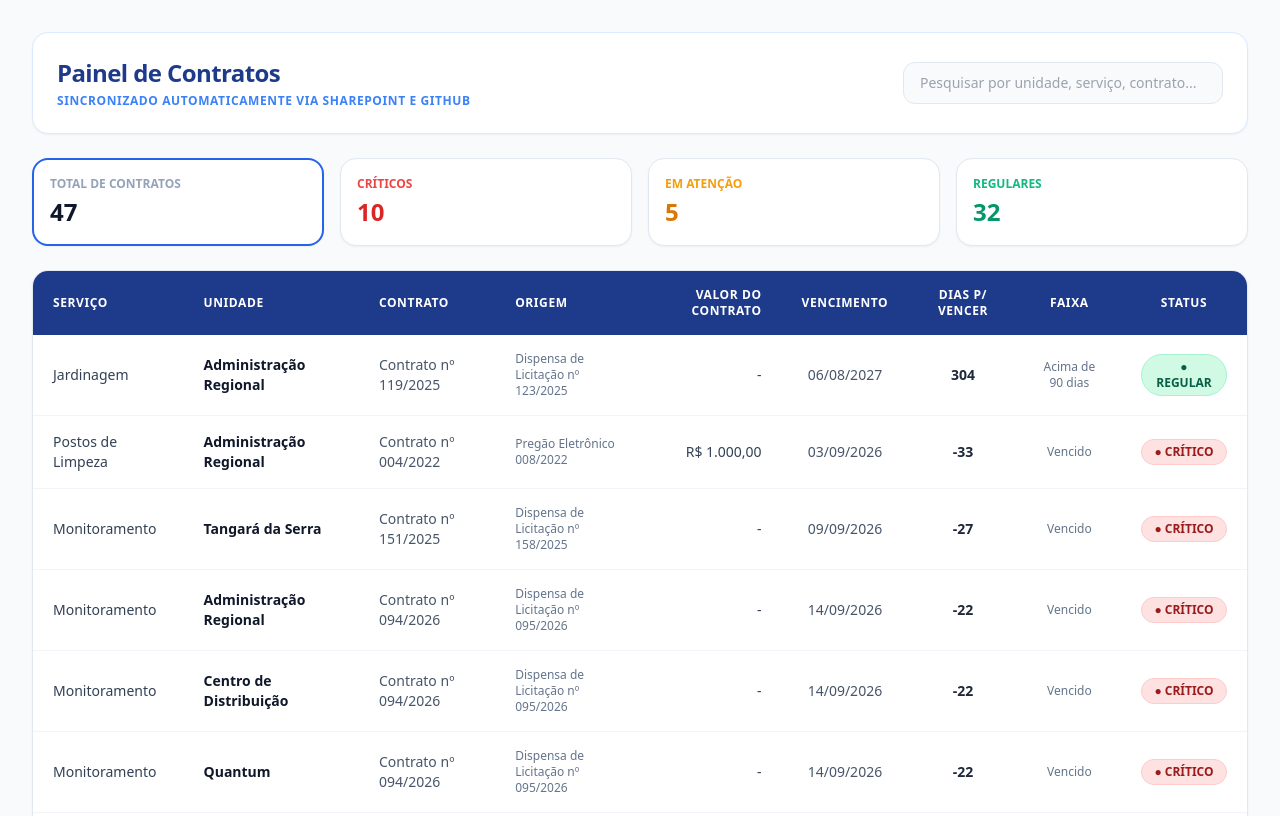
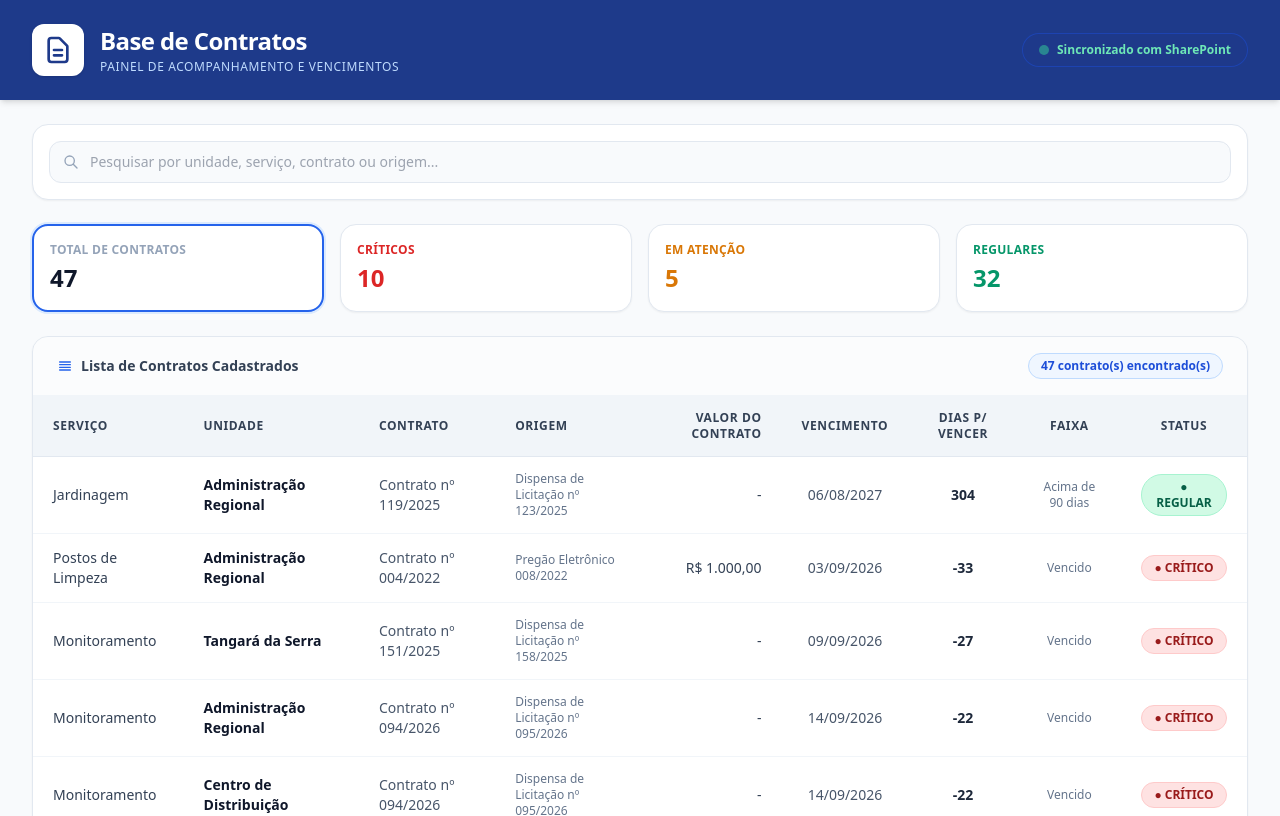
Before and after one commit to changluis2016-jpg/Base-de-Contratos, a plain HTML site: page index.html in a window 1280 px wide. Shown: the top 816 px of the page. Drawn offline with nearby package versions, Linux system fonts and the light colour scheme.

Commit message:
Refactor HTML structure and improve styling

```diff
--- a/index.html
+++ b/index.html
@@ -12,56 +12,83 @@
         .badge-regular { background-color: #d1fae5; color: #065f46; border: 1px solid #a7f3d0; }
     </style>
 </head>
-<body class="bg-slate-50 text-slate-800 font-sans antialiased min-h-screen p-4 md:p-8">
+<body class="bg-slate-50 text-slate-800 font-sans antialiased min-h-screen">
 
-    <div class="max-w-7xl mx-auto space-y-6">
-        <!-- Cabeçalho -->
-        <header class="bg-white p-6 rounded-2xl shadow-sm border border-blue-100 flex flex-col md:flex-row justify-between items-start md:items-center gap-4">
-            <div>
-                <h1 class="text-2xl font-black text-blue-900 tracking-tight">Painel de Contratos</h1>
-                <p class="text-xs font-semibold text-blue-500 mt-1 uppercase tracking-wider">Sincronizado automaticamente via SharePoint e GitHub</p>
+    <!-- Topo Azul Escuro Estilo Painel de Frotas -->
+    <div class="bg-[#1e3a8a] text-white py-6 px-4 md:px-8 shadow-md">
+        <div class="max-w-7xl mx-auto flex flex-col md:flex-row justify-between items-start md:items-center gap-4">
+            <div class="flex items-center gap-4">
+                <div class="bg-white p-2.5 rounded-xl shadow">
+                    <svg class="w-8 h-8 text-[#1e3a8a]" fill="none" stroke="currentColor" stroke-width="2" viewBox="0 0 24 24"><path stroke-linecap="round" stroke-linejoin="round" d="M9 12h6m-6 4h6m2 5H7a2 2 0 01-2-2V5a2 2 0 012-2h5.586a1 1 0 01.707.293l5.414 5.414a1 1 0 01.293.707V19a2 2 0 01-2 2z"></path></svg>
+                </div>
+                <div>
+                    <h1 class="text-2xl font-black tracking-tight">Base de Contratos</h1>
+                    <p class="text-xs text-blue-200 mt-0.5 uppercase tracking-wider font-medium">Painel de Acompanhamento e Vencimentos</p>
+                </div>
             </div>
-            <div class="w-full md:w-80">
-                <input type="text" id="searchInput" placeholder="Pesquisar por unidade, serviço, contrato..."
-                    class="w-full px-4 py-2.5 bg-slate-50 border border-slate-200 rounded-xl text-sm focus:outline-none focus:ring-2 focus:ring-blue-600 transition-all">
+            <div class="flex items-center gap-2 bg-blue-900/60 border border-blue-700/50 px-4 py-2 rounded-full text-xs font-semibold text-emerald-300">
+                <span class="w-2.5 h-2.5 rounded-full bg-emerald-400 animate-pulse"></span>
+                Sincronizado com SharePoint
             </div>
-        </header>
+        </div>
+    </div>
 
-        <!-- Cartões de Resumo e Filtros Rápidos -->
+    <!-- Conteúdo Principal -->
+    <div class="max-w-7xl mx-auto px-4 md:px-8 py-6 space-y-6">
+
+        <!-- Barra de Pesquisa -->
+        <div class="bg-white p-4 rounded-2xl shadow-sm border border-slate-200">
+            <div class="relative">
+                <span class="absolute inset-y-0 left-0 pl-3.5 flex items-center pointer-events-none text-slate-400">
+                    <svg class="w-4 h-4" fill="none" stroke="currentColor" stroke-width="2" viewBox="0 0 24 24"><path stroke-linecap="round" stroke-linejoin="round" d="M21 21l-6-6m2-5a7 7 0 11-14 0 7 7 0 0114 0z"></path></svg>
+                </span>
+                <input type="text" id="searchInput" placeholder="Pesquisar por unidade, serviço, contrato ou origem..."
+                    class="w-full pl-10 pr-4 py-2.5 bg-slate-50 border border-slate-200 rounded-xl text-sm focus:outline-none focus:ring-2 focus:ring-blue-600 transition-all">
+            </div>
+        </div>
+
+        <!-- Filtros Rápidos / Cartões de Status -->
         <div class="grid grid-cols-2 md:grid-cols-4 gap-4">
-            <button onclick="filterByStatus('all')" id="card-all" class="p-4 bg-white rounded-2xl shadow-sm border-2 border-blue-600 text-left transition-all group">
-                <p class="text-xs font-bold text-slate-400 uppercase">Total de Contratos</p>
+            <button onclick="filterByStatus('all')" id="card-all" class="p-4 bg-white rounded-2xl shadow-sm border-2 border-blue-600 text-left transition-all group ring-2 ring-blue-100">
+                <p class="text-xs font-bold text-slate-400 uppercase tracking-wide">Total de Contratos</p>
                 <p id="countTotal" class="text-2xl font-black text-slate-900 mt-1">0</p>
             </button>
-            <button onclick="filterByStatus('CRÍTICO')" id="card-critico" class="p-4 bg-white rounded-2xl shadow-sm border border-slate-200 text-left hover:border-red-500 transition-all group">
-                <p class="text-xs font-bold text-red-500 uppercase">Críticos</p>
+            <button onclick="filterByStatus('CRÍTICO')" id="card-critico" class="p-4 bg-white rounded-2xl shadow-sm border border-slate-200 text-left hover:border-red-400 transition-all group">
+                <p class="text-xs font-bold text-red-600 uppercase tracking-wide">Críticos</p>
                 <p id="countCritico" class="text-2xl font-black text-red-600 mt-1">0</p>
             </button>
-            <button onclick="filterByStatus('ATENÇÃO')" id="card-atencao" class="p-4 bg-white rounded-2xl shadow-sm border border-slate-200 text-left hover:border-amber-500 transition-all group">
-                <p class="text-xs font-bold text-amber-500 uppercase">Em Atenção</p>
+            <button onclick="filterByStatus('ATENÇÃO')" id="card-atencao" class="p-4 bg-white rounded-2xl shadow-sm border border-slate-200 text-left hover:border-amber-400 transition-all group">
+                <p class="text-xs font-bold text-amber-600 uppercase tracking-wide">Em Atenção</p>
                 <p id="countAtencao" class="text-2xl font-black text-amber-600 mt-1">0</p>
             </button>
-            <button onclick="filterByStatus('REGULAR')" id="card-regular" class="p-4 bg-white rounded-2xl shadow-sm border border-slate-200 text-left hover:border-emerald-500 transition-all group">
-                <p class="text-xs font-bold text-emerald-500 uppercase">Regulares</p>
+            <button onclick="filterByStatus('REGULAR')" id="card-regular" class="p-4 bg-white rounded-2xl shadow-sm border border-slate-200 text-left hover:border-emerald-400 transition-all group">
+                <p class="text-xs font-bold text-emerald-600 uppercase tracking-wide">Regulares</p>
                 <p id="countRegular" class="text-2xl font-black text-emerald-600 mt-1">0</p>
             </button>
         </div>
 
-        <!-- Tabela -->
+        <!-- Tabela de Dados -->
         <div class="bg-white rounded-2xl shadow-sm border border-slate-200 overflow-hidden">
+            <div class="p-4 px-6 border-b border-slate-100 flex justify-between items-center bg-slate-50/50">
+                <h3 class="font-bold text-slate-700 text-sm flex items-center gap-2">
+                    <svg class="w-4 h-4 text-blue-600" fill="none" stroke="currentColor" stroke-width="2" viewBox="0 0 24 24"><path stroke-linecap="round" stroke-linejoin="round" d="M4 6h16M4 10h16M4 14h16M4 18h16"></path></svg>
+                    Lista de Contratos Cadastrados
+                </h3>
+                <span id="counterBadge" class="text-xs font-bold text-blue-700 bg-blue-50 border border-blue-200 px-3 py-1 rounded-full">0 contrato(s) encontrado(s)</span>
+            </div>
             <div class="overflow-x-auto">
                 <table class="w-full text-left border-collapse text-sm">
                     <thead>
-                        <tr class="bg-blue-900 text-white uppercase text-xs tracking-wider">
-                            <th class="py-4 px-5 font-bold">Serviço</th>
-                            <th class="py-4 px-5 font-bold">Unidade</th>
-                            <th class="py-4 px-5 font-bold">Contrato</th>
-                            <th class="py-4 px-5 font-bold">Origem</th>
-                            <th class="py-4 px-5 font-bold text-right">Valor do Contrato</th>
-                            <th class="py-4 px-5 font-bold text-center">Vencimento</th>
-                            <th class="py-4 px-5 font-bold text-center">Dias p/ Vencer</th>
-                            <th class="py-4 px-5 font-bold text-center">Faixa</th>
-                            <th class="py-4 px-5 font-bold text-center">Status</th>
+                        <tr class="bg-slate-100 text-slate-700 uppercase text-xs tracking-wider border-b border-slate-200">
+                            <th class="py-3.5 px-5 font-bold">Serviço</th>
+                            <th class="py-3.5 px-5 font-bold">Unidade</th>
+                            <th class="py-3.5 px-5 font-bold">Contrato</th>
+                            <th class="py-3.5 px-5 font-bold">Origem</th>
+                            <th class="py-3.5 px-5 font-bold text-right">Valor do Contrato</th>
+                            <th class="py-3.5 px-5 font-bold text-center">Vencimento</th>
+                            <th class="py-3.5 px-5 font-bold text-center">Dias p/ Vencer</th>
+                            <th class="py-3.5 px-5 font-bold text-center">Faixa</th>
+                            <th class="py-3.5 px-5 font-bold text-center">Status</th>
                         </tr>
                     </thead>
                     <tbody id="tableBody" class="divide-y divide-slate-100">
@@ -70,6 +97,7 @@
                 </table>
             </div>
         </div>
+
     </div>
 
     <script>
@@ -106,8 +134,10 @@
             const tableBody = document.getElementById('tableBody');
             tableBody.innerHTML = '';
 
+            document.getElementById('counterBadge').innerText = `${dataToRender.length} contrato(s) encontrado(s)`;
+
             if (dataToRender.length === 0) {
-                tableBody.innerHTML = `<tr><td colspan="9" class="text-center py-8 text-slate-400 font-medium">Nenhum contrato encontrado.</td></tr>`;
+                tableBody.innerHTML = `<tr><td colspan="9" class="text-center py-12 text-slate-400 font-medium">Nenhum contrato encontrado com os filtros aplicados.</td></tr>`;
                 return;
             }
 
@@ -120,15 +150,15 @@
                 const badgeClass = getStatusBadgeClass(item["Status"]);
 
                 tr.innerHTML = `
-                    <td class="py-4 px-5 text-slate-700">${item["Serviço"] || ''}</td>
-                    <td class="py-4 px-5 font-semibold text-slate-900">${item["Unidade"] || ''}</td>
-                    <td class="py-4 px-5 text-slate-600">${item["Contrato"] || ''}</td>
-                    <td class="py-4 px-5 text-slate-500 text-xs">${item["Origem"] || ''}</td>
-                    <td class="py-4 px-5 text-right font-medium text-slate-700">${valorFormatado}</td>
-                    <td class="py-4 px-5 text-center text-slate-600">${vencimentoFormatado}</td>
-                    <td class="py-4 px-5 text-center font-bold text-slate-800">${item["Dias p/ Vencer"] || ''}</td>
-                    <td class="py-4 px-5 text-center text-xs text-slate-500">${item["Faixa"] || ''}</td>
-                    <td class="py-4 px-5 text-center">
+                    <td class="py-3.5 px-5 text-slate-700">${item["Serviço"] || ''}</td>
+                    <td class="py-3.5 px-5 font-semibold text-slate-900">${item["Unidade"] || ''}</td>
+                    <td class="py-3.5 px-5 text-slate-600">${item["Contrato"] || ''}</td>
+                    <td class="py-3.5 px-5 text-slate-500 text-xs">${item["Origem"] || ''}</td>
+                    <td class="py-3.5 px-5 text-right font-medium text-slate-700">${valorFormatado}</td>
+                    <td class="py-3.5 px-5 text-center text-slate-600">${vencimentoFormatado}</td>
+                    <td class="py-3.5 px-5 text-center font-bold text-slate-800">${item["Dias p/ Vencer"] || ''}</td>
+                    <td class="py-3.5 px-5 text-center text-xs text-slate-500">${item["Faixa"] || ''}</td>
+                    <td class="py-3.5 px-5 text-center">
                         <span class="px-3 py-1 rounded-full text-xs inline-block ${badgeClass}">
                             ${item["Status"] || ''}
                         </span>
@@ -148,13 +178,14 @@
         function filterByStatus(status) {
             currentFilter = status;
 
-            // Destaca visualmente o cartão selecionado
+            // Gerencia o destaque visual dos botões de filtro
             ['all', 'critico', 'atencao', 'regular'].forEach(id => {
                 const btn = document.getElementById(`card-${id}`);
                 btn.className = "p-4 bg-white rounded-2xl shadow-sm border border-slate-200 text-left hover:border-blue-400 transition-all group";
             });
 
-            const activeBtn = document.getElementById(`card-${status === 'all' ? 'all' : status.toLowerCase().normalize("NFD").replace(/[\u0300-\u036f]/g, "")}`);
+            const activeId = status === 'all' ? 'all' : status.toLowerCase().normalize("NFD").replace(/[\u0300-\u036f]/g, "");
+            const activeBtn = document.getElementById(`card-${activeId}`);
             if(activeBtn) {
                 activeBtn.className = "p-4 bg-white rounded-2xl shadow-sm border-2 border-blue-600 text-left transition-all group ring-2 ring-blue-100";
             }
@@ -188,7 +219,7 @@
             } catch (error) {
                 console.error('Erro:', error);
                 document.getElementById('tableBody').innerHTML = `
-                    <tr><td colspan="9" class="text-center py-8 text-red-500 font-medium">Erro ao carregar o arquivo contratos.json. Verifique se ele está no repositório.</td></tr>
+                    <tr><td colspan="9" class="text-center py-12 text-red-500 font-medium">Erro ao carregar o arquivo contratos.json. Verifique se ele está no repositório.</td></tr>
                 `;
             }
         }
```
